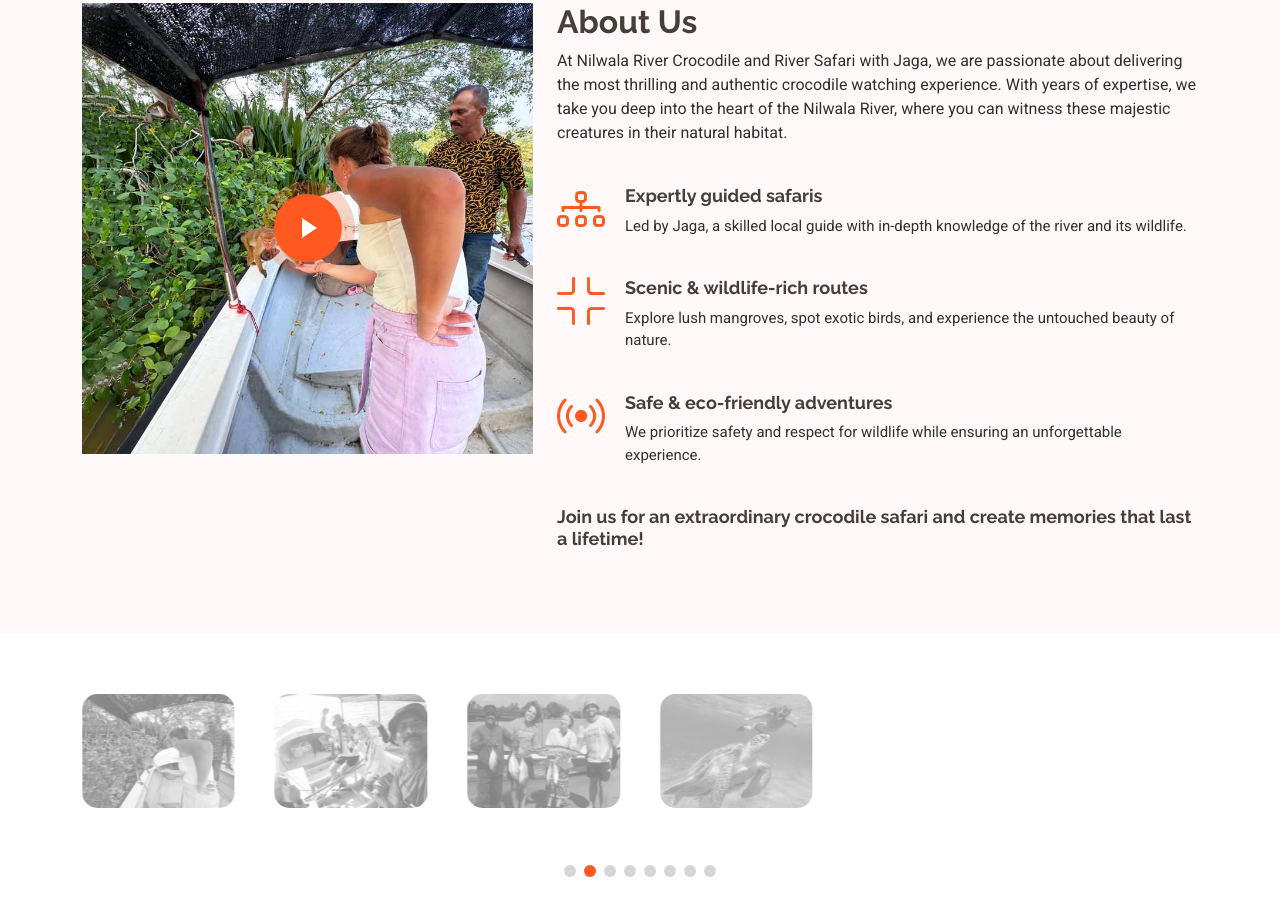
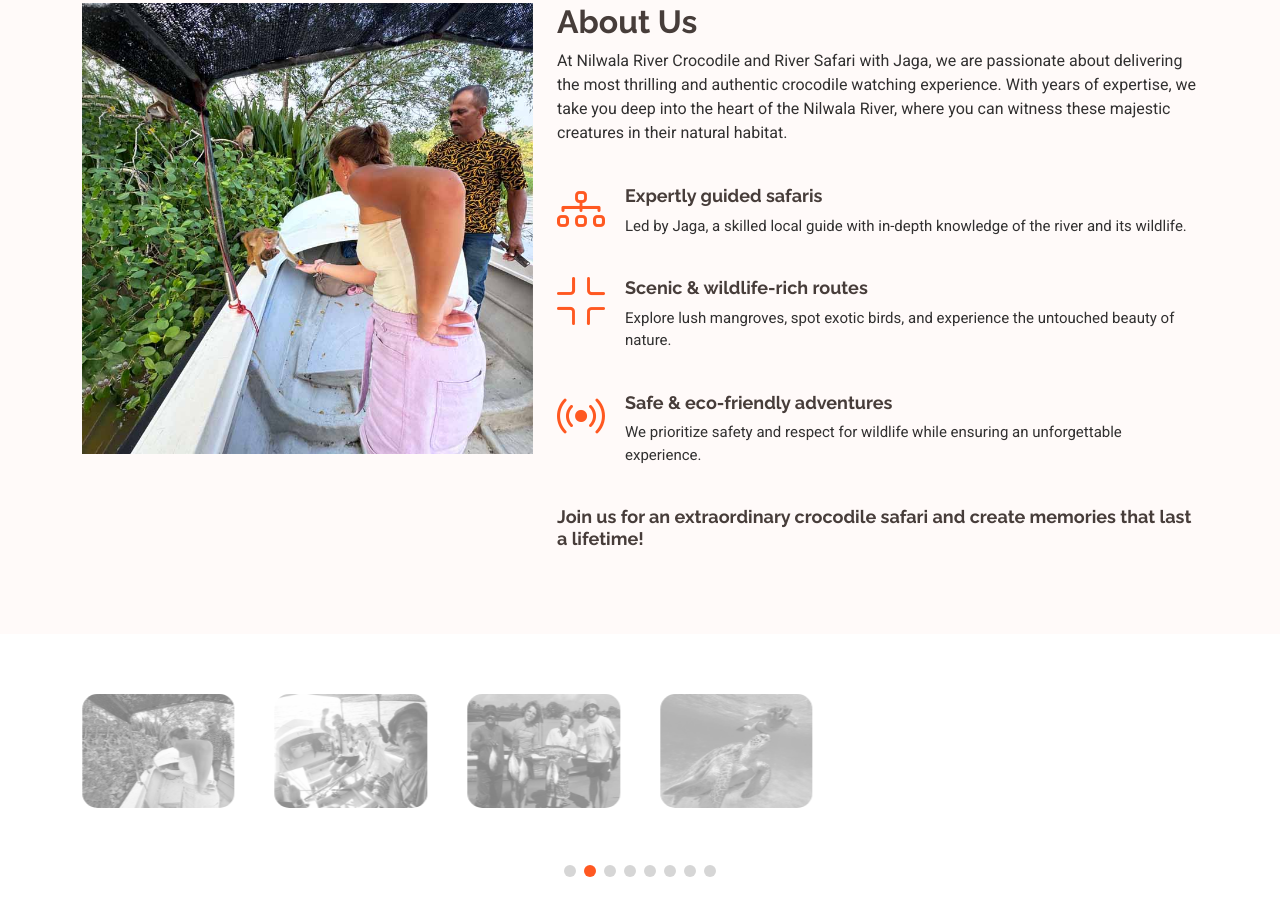
Before and after one commit to KAMADUSHKA/Nilwala-River-Crocodiles-and-River-Safari-with-Jaga, a plain HTML site: page index.html in a window 1280 px wide. Shown: the part 991-1906 px from the top of the page. Drawn offline with Linux system fonts and the light colour scheme.

Commit message:
update image

```diff
--- a/index.html
+++ b/index.html
@@ -207,7 +207,7 @@
 
           <div class="col-lg-5 position-relative align-self-start" data-aos="fade-up" data-aos-delay="200">
             <img src="assets/img/about.jpg" class="img-fluid" alt="">
-            <a href="https://www.youtube.com/watch?v=Y7f98aduVJ8" class="glightbox pulsating-play-btn"></a>
+            <!-- <a href="https://www.youtube.com/watch?v=Y7f98aduVJ8" class="glightbox pulsating-play-btn"></a> -->
           </div>
 
           <div class="col-lg-7 content" data-aos="fade-up" data-aos-delay="100">
```
